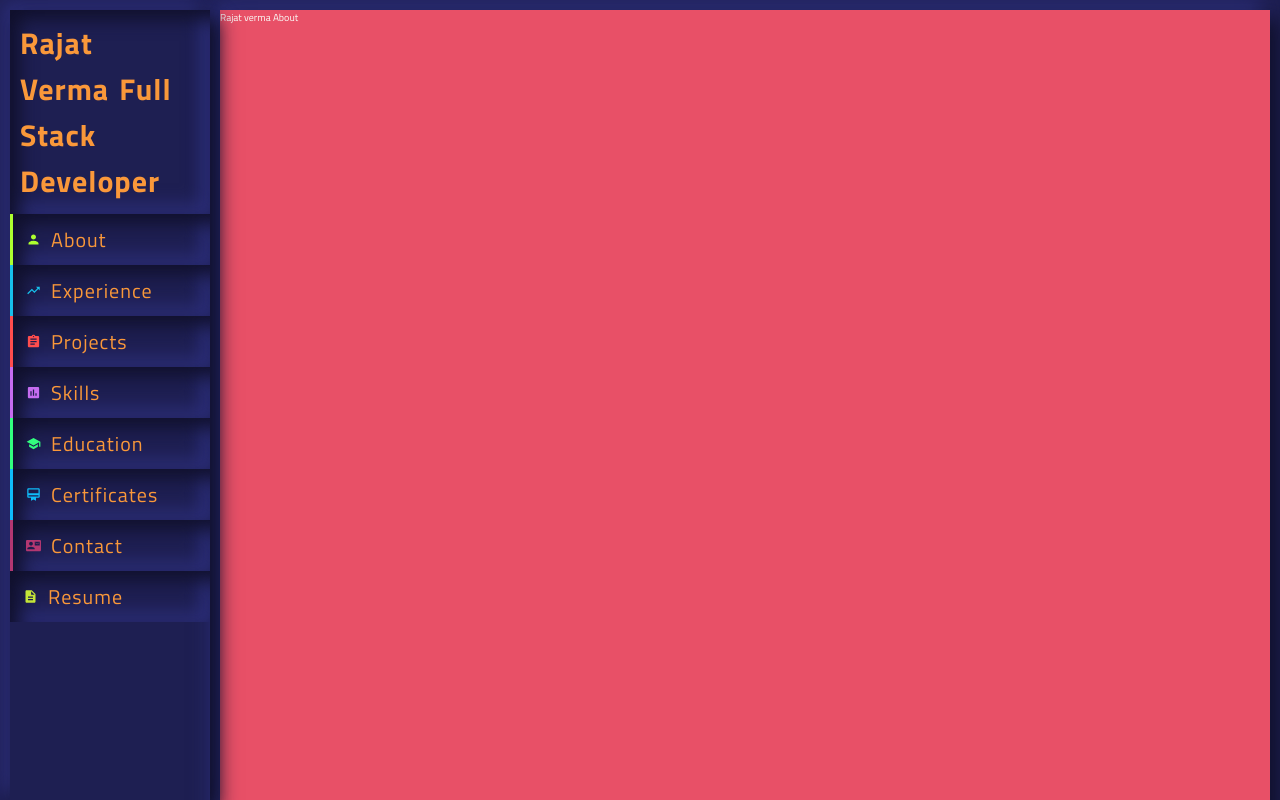
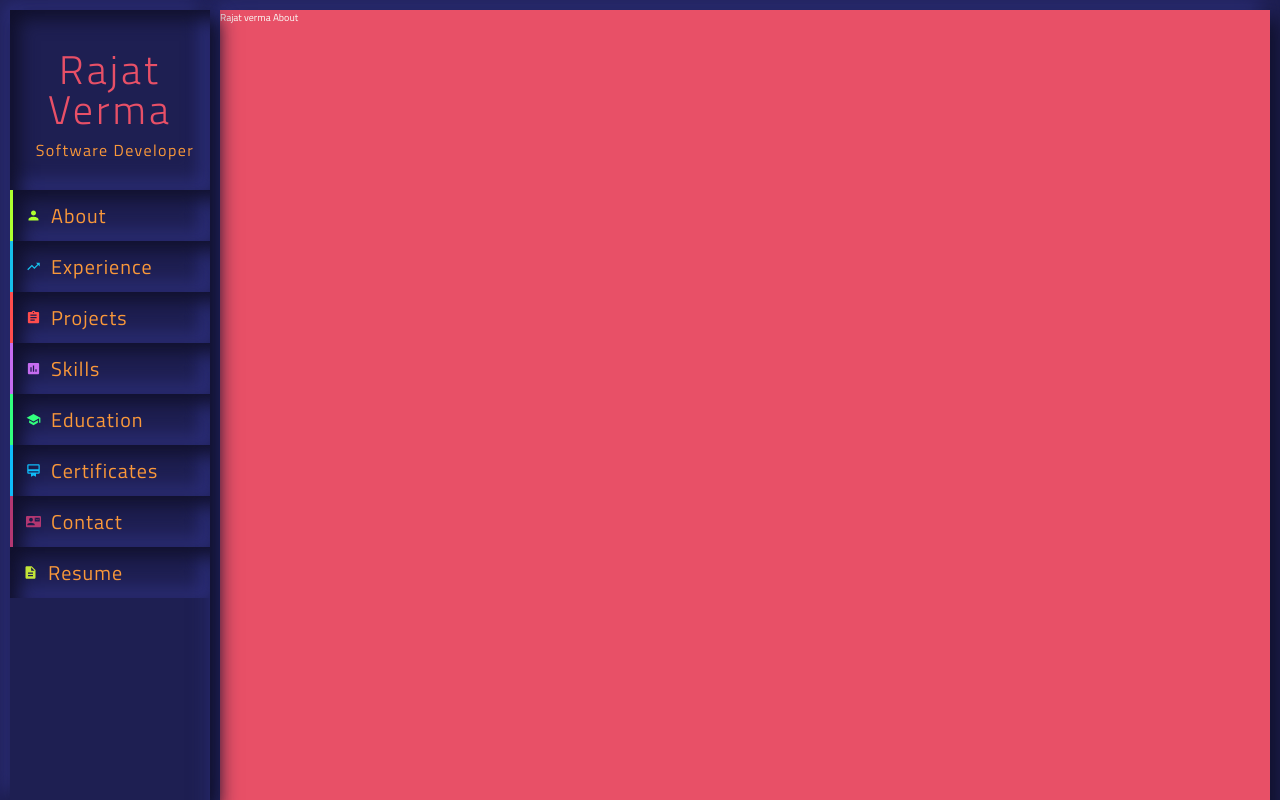
Before and after one commit to rajatgng/rajatgng.github.io, a React (Create React App) app: page / in a window 1280 px wide. Shown: the top 800 px of the page. Built offline with nearby package versions, Linux system fonts and the light colour scheme.

Commit message:
intro sidebar done

```diff
--- a/src/Theme.scss
+++ b/src/Theme.scss
@@ -1,10 +1,11 @@
 $color-primary: #171b4b;
 $color-primary-light: #1e1f52;
-$color-primary-dark:#2f3640;
+$color-primary-dark: #2f3640;
 
 
-$color-text-light: #fbfcf8;
-$color-text-dark: #e85067;
+$color-text-light-1: #fbfcf8;
+$color-text-light-2: #fa983a;
+$color-text-light-3: #e85067;
 
 $color-icon-logo: #82589F;
 $color-icon-about: greenyellow;
--- a/src/components/Home/Home.scss
+++ b/src/components/Home/Home.scss
@@ -2,7 +2,7 @@
 
 .home{
   display: flex;
-  color: $color-text-light;
+  color: $color-text-light-1;
   padding: 1rem;
   background-color: $color-primary-light;
 
--- a/src/components/Sidebar/Sidebar.scss
+++ b/src/components/Sidebar/Sidebar.scss
@@ -6,7 +6,7 @@
   min-width: 20rem;
   height: 99vh;
   overflow: hidden;
-  color: $color-text-light;
+  color: $color-text-light-1;
   box-shadow: 9px 9px 18px #10102b,
   -9px -9px 18px #2c2e79;
 
@@ -27,7 +27,7 @@
       letter-spacing: .1rem;
       padding: 1rem;
       display: block;
-      color: #fa983a;
+      color: $color-text-light-2;
       text-decoration: none;
 
       span {
@@ -85,6 +85,29 @@
 
   &__listitem:hover {
     background-color: #30336b;
+  }
+
+  &-logo {
+    padding: 3rem .5rem 2rem .5rem;
+
+    h1 {
+      text-align: center;
+      line-height: 4rem;
+      letter-spacing: .3rem;
+      color: $color-text-light-3;
+      font-weight: 300;
+      font-size: 4rem;
+    }
+
+    span {
+      margin-top: 1rem;
+      display: block;
+      letter-spacing: .14rem;
+      font-weight: 400;
+      font-size: 1.6rem;
+      line-height: 2rem;
+      color: $color-text-light-2;
+    }
   }
 
   &-logo:hover {
--- a/src/components/Sidebar/Sidebar.tsx
+++ b/src/components/Sidebar/Sidebar.tsx
@@ -23,7 +23,7 @@ const Sidebar: FunctionComponent<Props> = (props) => {
                 <li className={'sidebar__listitem sidebar-logo'}>
                     <a id={"logo-container"} aria-label={"Navigate to the beginning of the page"} href={"#intro"}>
                         <h1>
-                            Rajat Verma<span>Full Stack Developer</span>
+                            Rajat Verma<span>Software Developer</span>
                         </h1>
                     </a>
                 </li>
```
